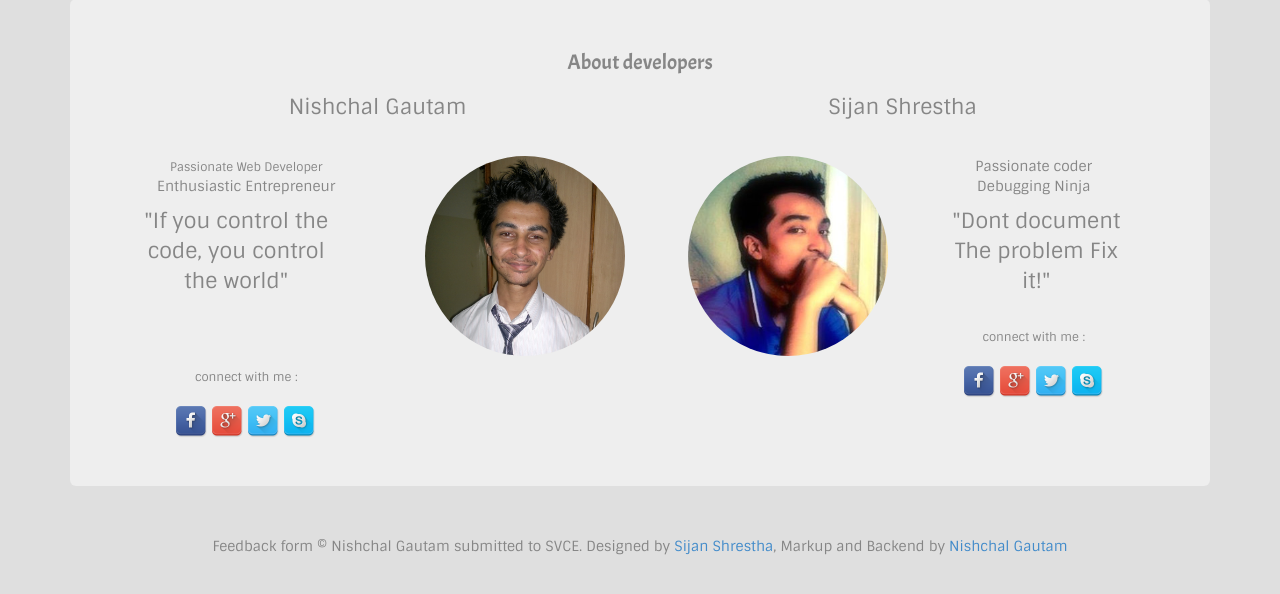
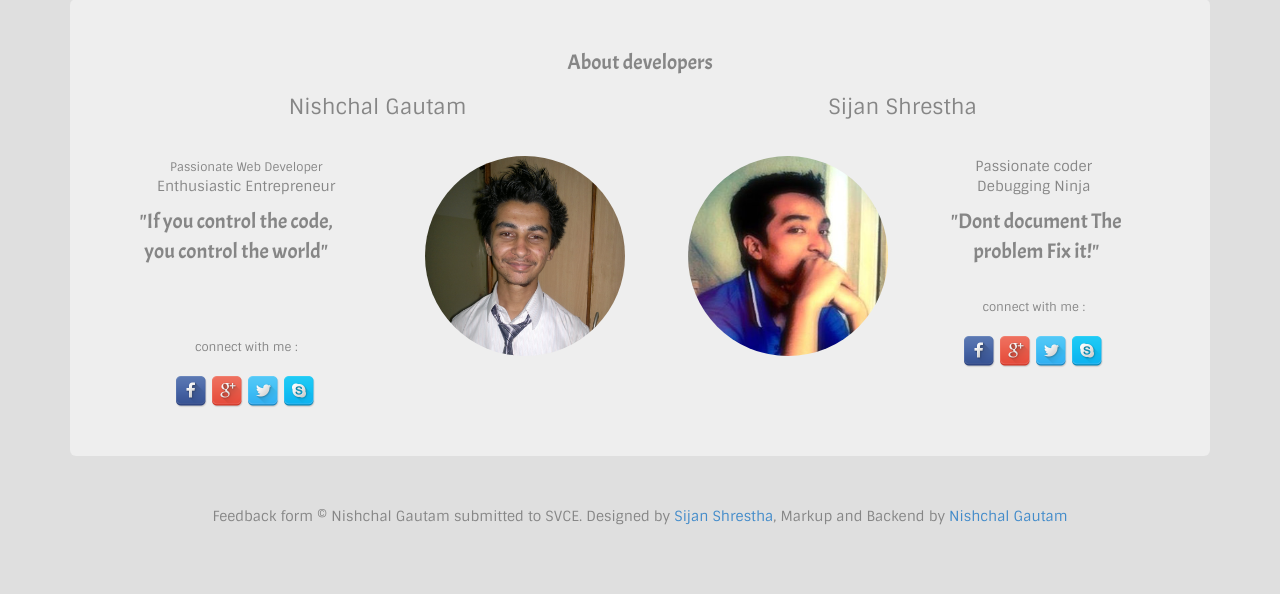
Before and after one commit to akhilkanna/studentfeedback, a PHP site: page /about.php in a window 1280 px wide. Shown: the part 169-763 px from the top of the page. Run offline with PHP 8.4, Linux system fonts and the light colour scheme.

Commit message:
changes on font family

```diff
--- a/about.php
+++ b/about.php
@@ -12,28 +12,29 @@
 								<p class="text-center lead">Nishchal Gautam</p><br>
 								<div class="row">
 									<div class="col-sm-6">
-										<small>Passionate Web Developer</small><br>
-										Enthusiastic Entrepreneur<br>
-										<blockquote class="blockquote blockquote-reverse"><p class="text-center">"If you control the code, you control the world"</p></blockquote><br><br>
+										<div>
+											<small>Passionate Web Developer</small><br>
+											Enthusiastic Entrepreneur<br>
+										</div>
+										<blockquote class="blockquote blockquote-reverse"><p class="text-center" style="font-family:acme;">"If you control the code, you control the world"</p></blockquote><br><br>
 										<span class="small">connect with me : </span><br>
 										<br><a href="https://www.facebook.com/cyberkiller.nishchal" target="_blank"><img class="social" src="img/facebook.ico" alt=""></a>
 									    <a href="https://plus.google.com/+NishchalGautam " target="_blank"><img class="social" src="img/google.ico" alt=""></a>
 									    <a href="https://www.twitter.com/nishchal_619 " target="_blank"><img class="social" src="img/twitter.ico" alt=""></a>
 									    <a href="skype:nishchal.gautam?call" target="_blank"><img class="social" src="img/skype.ico" alt=""></a>
 									</div>
-									<div class="col-sm-6"><img class="img-circle pull-right" style="height:200px;width:200px;" src="img/nishchal.jpg"></div>
+									<div class="col-sm-6"><img class="img-circle pull-right" style="height:200px;width:200px;" src="img/nishchal.jpg" /></div>
 								</div>
 							</div>
 						</div>
 						<div class="col-sm-6 text-center">
 								<p class="text-center lead">Sijan Shrestha</p><br>
 								<div class="row">
-									<div class="col-sm-6"><img class="img-circle pull-right " height="200" width="200" src="img/sijan.jpg"></div>
+									<div class="col-sm-6"><img class="img-circle pull-right " height="200" width="200" src="img/sijan.jpg" /></div>
 									<div class="col-sm-6 ">
-										Passionate coder<br>
-										Debugging Ninja <br>
-
-										<blockquote class="blockquote "><p class="text-center">"Dont document The problem Fix it!"</p></blockquote>
+											Passionate coder<br>
+											Debugging Ninja <br>
+										<blockquote class="blockquote "><p class="text-center" style="font-family:acme;">"Dont document The problem Fix it!"</p></blockquote>
 										<span class="small">connect with me :</span><br>
 										<br><a href="https://www.facebook.com/sijanshs" target="_blank"><img class="social" src="img/facebook.ico" alt=""></a>
 									    <a href="https://plus.google.com/u/0/+SijanShresthaNepal" target="_blank"><img class="social" src="img/google.ico" alt=""></a>
```
